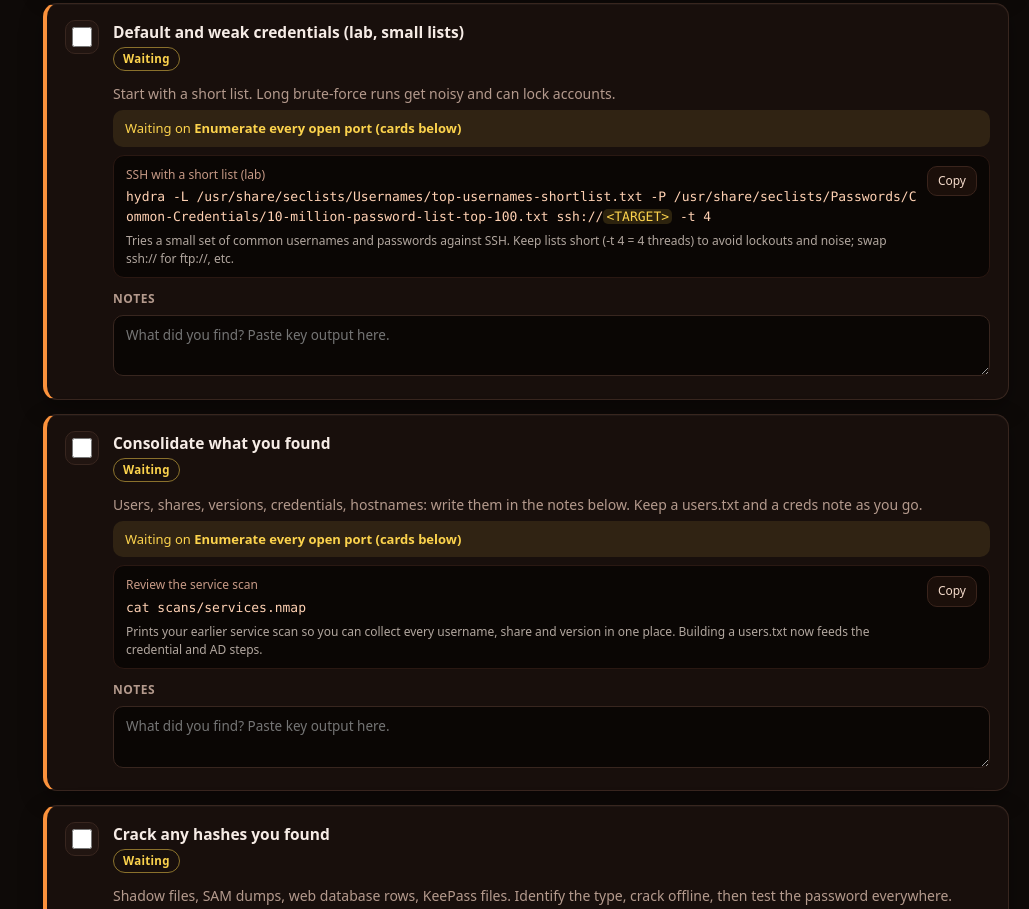
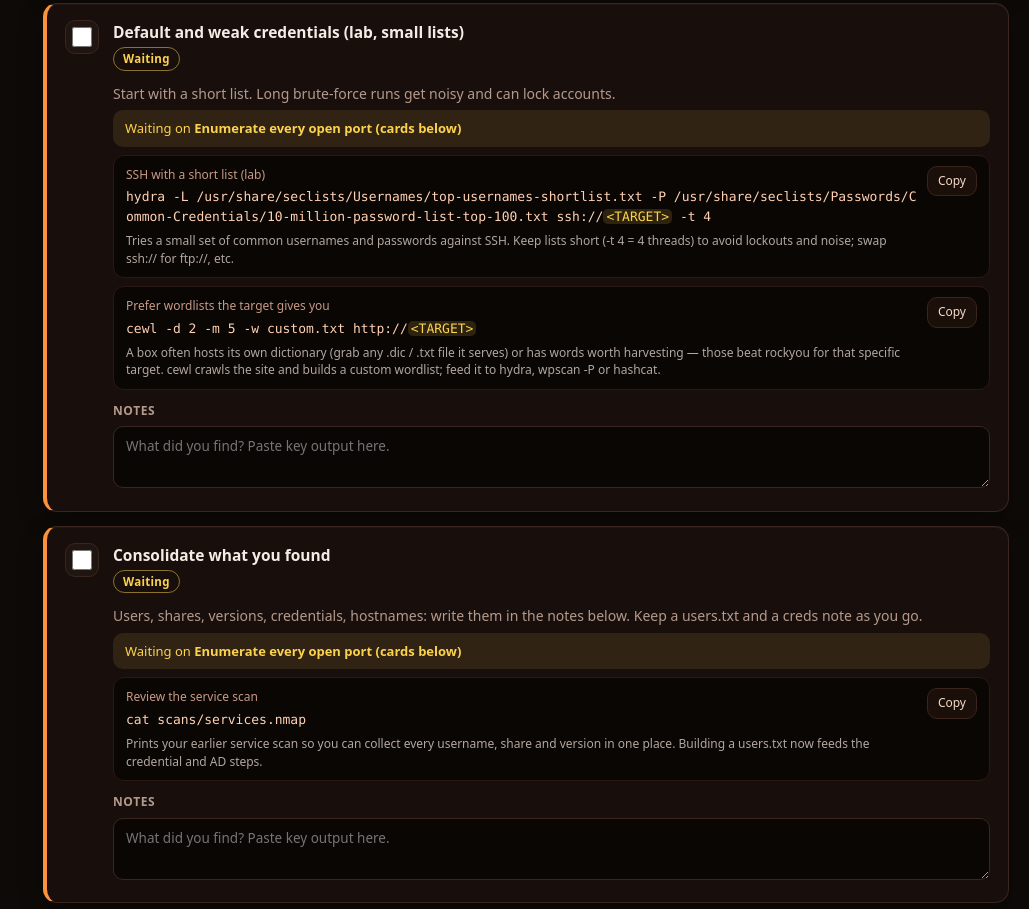
Before and after one commit to Quicksven/Quicksven.github.io, a plain HTML site: page security-pentest-checklist.html in a window 1280 px wide. Shown: the part 6970-7879 px from the top of the page, without its empty margins (251-1280 px from the left). Drawn offline with Linux system fonts and the light colour scheme.

Commit message:
Add NAT reverse-shell caveat, WP theme-editor RCE, robots-first, custom wordlists
From a Claude Code run of the Mr Robot box against the checklist.

Co-Authored-By: Claude Opus 4.8 <noreply@anthropic.com>
Claude-Session: https://claude.ai/code/session_018skBWiTZm4ZVqUk1BrE4mF

```diff
--- a/security-pentest-checklist.html
+++ b/security-pentest-checklist.html
@@ -410,7 +410,8 @@ const PHASES = [
       ]},
     { id:'brute', title:'Default and weak credentials (lab, small lists)', desc:'Start with a short list. Long brute-force runs get noisy and can lock accounts.', requires:['portenum'],
       cmds:[
-        ['SSH with a short list (lab)', 'hydra -L /usr/share/seclists/Usernames/top-usernames-shortlist.txt -P /usr/share/seclists/Passwords/Common-Credentials/10-million-password-list-top-100.txt ssh://{TARGET} -t 4', 'Tries a small set of common usernames and passwords against SSH. Keep lists short (-t 4 = 4 threads) to avoid lockouts and noise; swap ssh:// for ftp://, etc.']
+        ['SSH with a short list (lab)', 'hydra -L /usr/share/seclists/Usernames/top-usernames-shortlist.txt -P /usr/share/seclists/Passwords/Common-Credentials/10-million-password-list-top-100.txt ssh://{TARGET} -t 4', 'Tries a small set of common usernames and passwords against SSH. Keep lists short (-t 4 = 4 threads) to avoid lockouts and noise; swap ssh:// for ftp://, etc.'],
+        ['Prefer wordlists the target gives you', 'cewl -d 2 -m 5 -w custom.txt http://{TARGET}', 'A box often hosts its own dictionary (grab any .dic / .txt file it serves) or has words worth harvesting — those beat rockyou for that specific target. cewl crawls the site and builds a custom wordlist; feed it to hydra, wpscan -P or hashcat.']
       ]},
     { id:'creds', title:'Consolidate what you found', desc:'Users, shares, versions, credentials, hostnames: write them in the notes below. Keep a users.txt and a creds note as you go.', requires:['portenum'],
       cmds:[
@@ -443,10 +444,12 @@ const PHASES = [
       ]}
   ]},
   { id:'exploit', name:'Exploitation', title:'Exploitation (lab)', steps:[
-    { id:'listener', title:'Start a listener for your shell', desc:'Before you fire an exploit or reverse shell, have a listener waiting. See the Toolbox for reverse-shell one-liners.', requires:['verify'],
+    { id:'listener', title:'Start a listener for your shell', desc:'Before you fire an exploit or reverse shell, have a listener waiting. See the Toolbox for reverse-shell one-liners. IMPORTANT if you are NAT\'d (WSL, or a VPN running on your Windows host instead of inside your shell): a reverse shell can never route back to you — see the NAT note below.', requires:['verify'],
       cmds:[
         ['Netcat listener', 'nc -lvnp 4444', 'Waits on port 4444 for the target to connect back to you, which is how a reverse shell lands. Start this before you trigger the exploit, or the connection has nowhere to go.'],
-        ['Better: pwncat or rlwrap', 'pwncat-cs -lp 4444', 'A smarter listener that gives command history, tab-completion and auto-upgrades the shell. Nicer to work in than plain netcat once you have a foothold.']
+        ['Better: pwncat or rlwrap', 'pwncat-cs -lp 4444', 'A smarter listener that gives command history, tab-completion and auto-upgrades the shell. Nicer to work in than plain netcat once you have a foothold.'],
+        ['Check your listener is on the interface the target can reach', 'ip -br a    # LHOST must be your VPN/tun0 IP, not a 172.x WSL address', 'Set LHOST to the IP of the interface the box can actually reach you on — usually tun0 from the lab VPN. A reverse shell aimed at the wrong local IP silently never returns.'],
+        ['NAT\'d (WSL / host-VPN)? Make yourself reachable — or avoid reverse shells', 'netsh interface portproxy add v4tov4 listenport=4444 listenaddress=0.0.0.0 connectaddress=<WSL_IP> connectport=4444', 'On WSL or a host-based VPN the target cannot route to your shell, so reverse shells never land. Three fixes: (1) use a webshell or a bind shell instead; (2) SSH in with creds you found; or (3) in an Admin PowerShell on Windows, forward the port to your WSL IP with this command (get the IP with `hostname -I` inside WSL), then allow port 4444 through Windows Firewall.']
       ]},
     { id:'run', title:'Exploit one confirmed finding', desc:'Start with one. Write down exactly what you did so you can repeat it.', requires:['listener'],
       cmds:[
@@ -667,6 +670,7 @@ const web = sc => ({
   svc: sc === 'https' ? 'HTTPS' : 'HTTP',
   cmds:[
     ['Headers and page title', `curl -sIk ${sc}://{TARGET}:{PORT}`, 'Fetches just the HTTP response headers. The Server and X-Powered-By lines often name the web server and language in one shot.'],
+    ['Read robots.txt, sitemap & page comments FIRST', `curl -sk ${sc}://{TARGET}:{PORT}/robots.txt; curl -sk ${sc}://{TARGET}:{PORT}/sitemap.xml; curl -sk ${sc}://{TARGET}:{PORT}/ | grep -iE "<!--|todo|pass"`, 'Do this before any brute-forcing. robots.txt and sitemap.xml routinely hand you hidden paths, flags or even a wordlist for free, and HTML comments leak credentials and hints. Cheap, quiet, and often the fastest win on the box.'],
     ['Detect technologies', `whatweb -a 3 ${sc}://{TARGET}:{PORT}`, 'Fingerprints the site to name the CMS, frameworks and libraries it runs. Tells you whether to open the WordPress, Joomla or other sub-panel below.'],
     ['Nmap HTTP scripts', 'nmap -p{PORT} --script http-title,http-headers,http-methods,http-enum {TARGET}', 'Runs web-focused nmap scripts for the title, headers, allowed methods and common paths. A quick overview before you start fuzzing.']
   ],
@@ -903,6 +907,7 @@ const TECH = {
     ],
     next:[
       ['Found a user? Small-list login brute force (lab)', 'wpscan --url {SCHEME}://{TARGET}:{PORT} -U admin -P /usr/share/seclists/Passwords/Common-Credentials/10-million-password-list-top-100.txt'],
+      ['Got wp-admin? Appearance → Theme Editor → put PHP in 404.php (or a plugin), then browse it = RCE (lab)', 'curl "{SCHEME}://{TARGET}:{PORT}/wp-content/themes/THEME/404.php?c=id"'],
       ['Vulnerable plugin or theme? Search it', 'searchsploit wordpress plugin PLUGINNAME'],
       ['Exposed config backup?', 'curl -s {SCHEME}://{TARGET}:{PORT}/wp-config.php.bak'],
       ['Admin can edit theme or upload plugins? Note the RCE path (lab)', '']
```
